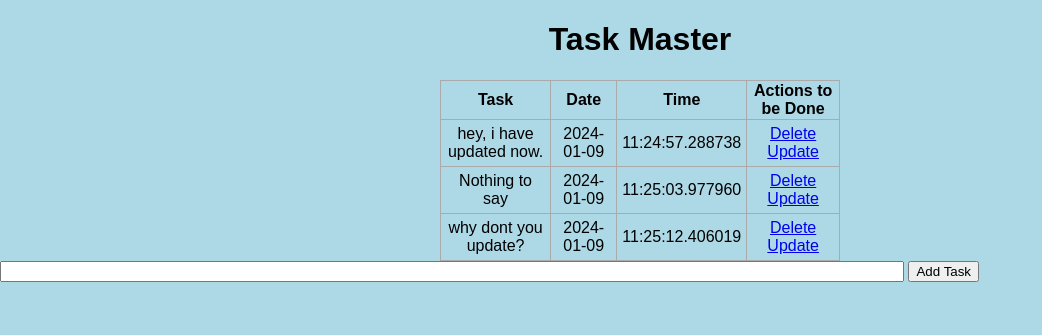
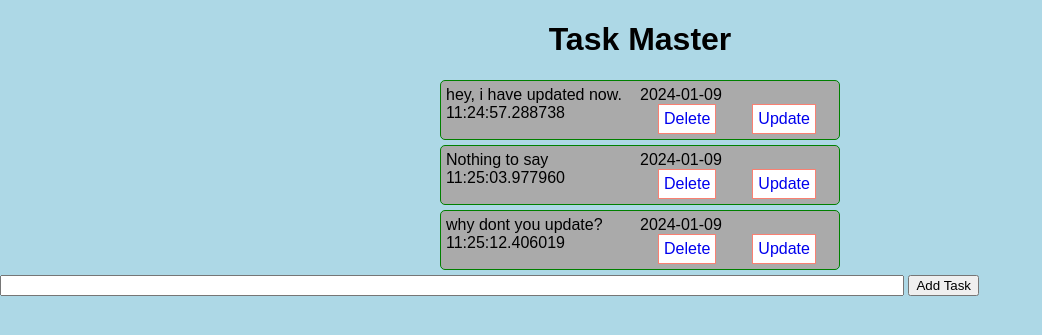
Before and after one commit to AnandC7github/Python-Flask_new, a Flask app: page / in a window 1280 px wide. Shown: the top 335 px of the page, without its empty margins (0-1042 px from the left). Run offline with Flask 3, Linux system fonts and the light colour scheme.

Commit message:
new changes

```diff
--- a/static/css/main.css
+++ b/static/css/main.css
@@ -35,3 +35,40 @@ td {
 #content {
     width: 70%;
 }
+
+.table-wrapper{
+
+    display: grid;
+    grid-template-columns: repeat(2, 1fr);
+
+    border: 1px solid green ;
+
+    margin-block: 5px;
+    padding: 5px;
+
+    border-radius: 5px;
+
+    background-color: #aaa;
+}
+
+.table-wrapper:hover{
+    background-color: aliceblue;
+    margin: 6px;
+}
+
+
+.table-btn{
+    display: flex;
+    justify-content: space-around;
+}
+
+.table-btn a{
+    text-decoration: none;
+    background-color: white;
+    border: 1px solid salmon;
+    padding: 5px;
+}
+
+.table-btn a:hover{
+    padding: 8px;
+}
--- a/templates/index.html
+++ b/templates/index.html
@@ -11,31 +11,34 @@
     {% if tasks|length < 1 %}
         <h3="text-align:center">There are no tasks. Create one below</h3>
     {% else %}
-        <table>
-            <tr>
-                <th>Task</th>
-                <th>Date</th>
-                <th>Time</th>
-                <th>Actions to be Done</th>
-            </tr>
+
+
             {% for task in tasks %}
-                <tr>
-                    <td>{{ task.content }}</td>
-                    <td>{{ task.data_created.date() }}</td>
-                    <td>{{ task.data_created.time() }}</td>
-                    <td>
-                        <a href="{{ url_for('delete', id=task.id) }}">Delete</a>
-                        <br>
-                        <a href="{{ url_for('update', id=task.id) }}">Update</a>
-                    </td>
-                </tr>
+
+            <div class="table-wrapper">
+                <div class="table-cell">{{task.content}}</div>
+                <div class="table-cell">{{task.data_created.date()}}</div>
+                <div class="table-cell">{{task.data_created.time()}}</div>
+                <div class="table-btn">
+                    <a href="{{ url_for('delete', id=task.id) }}">Delete</a>
+                    <a href="{{ url_for('update', id=task.id) }}">Update</a>
+                </div>
+            </div>
+
             {% endfor %}
-        </table>
+
     {% endif %}
+
+
+
+
 </div>
 
-<form action="/" method="POST">
-    <input type="text" name="content" id="content">
-    <input type="submit" value="Add Task">
-</form>
+<div class="input-form">
+    <form action="/" method="POST">
+        <input type="text" name="content" id="content">
+        <input type="submit" value="Add Task">
+    </form>
+</div>
+
 {% endblock %}
```
Also changed, not shown: 1 other file.
